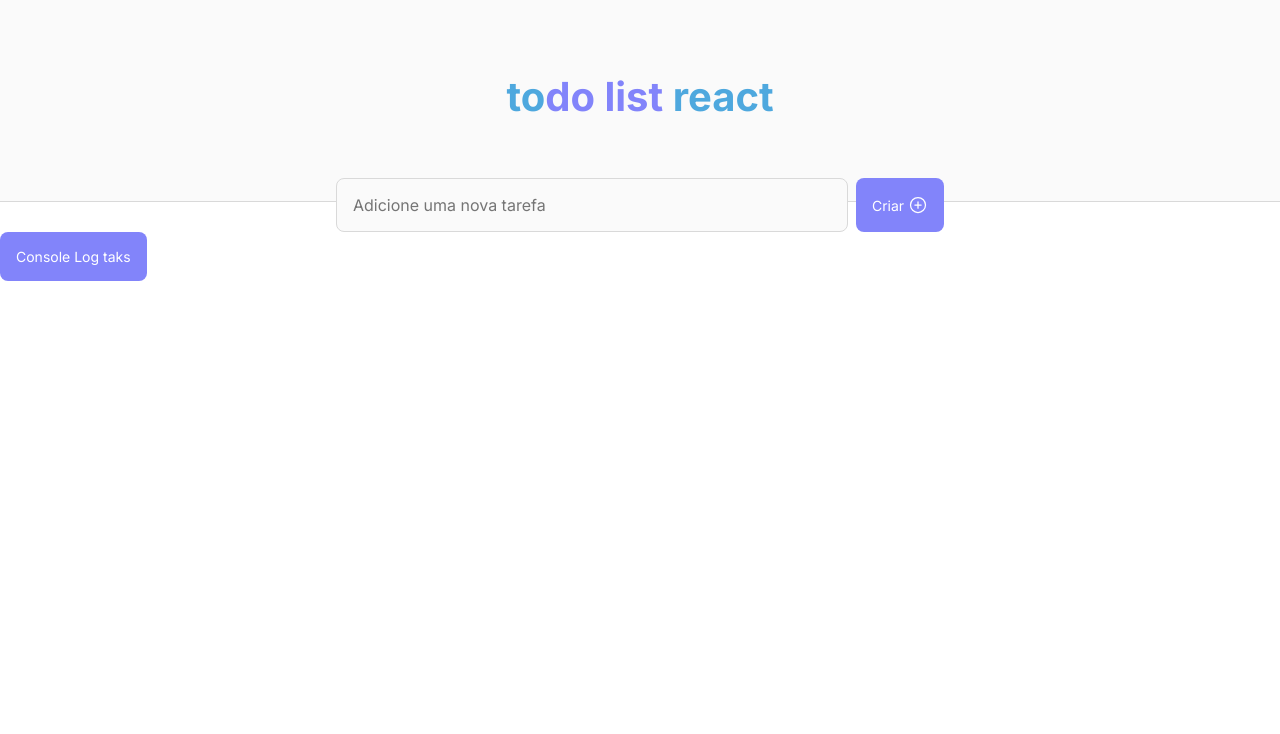
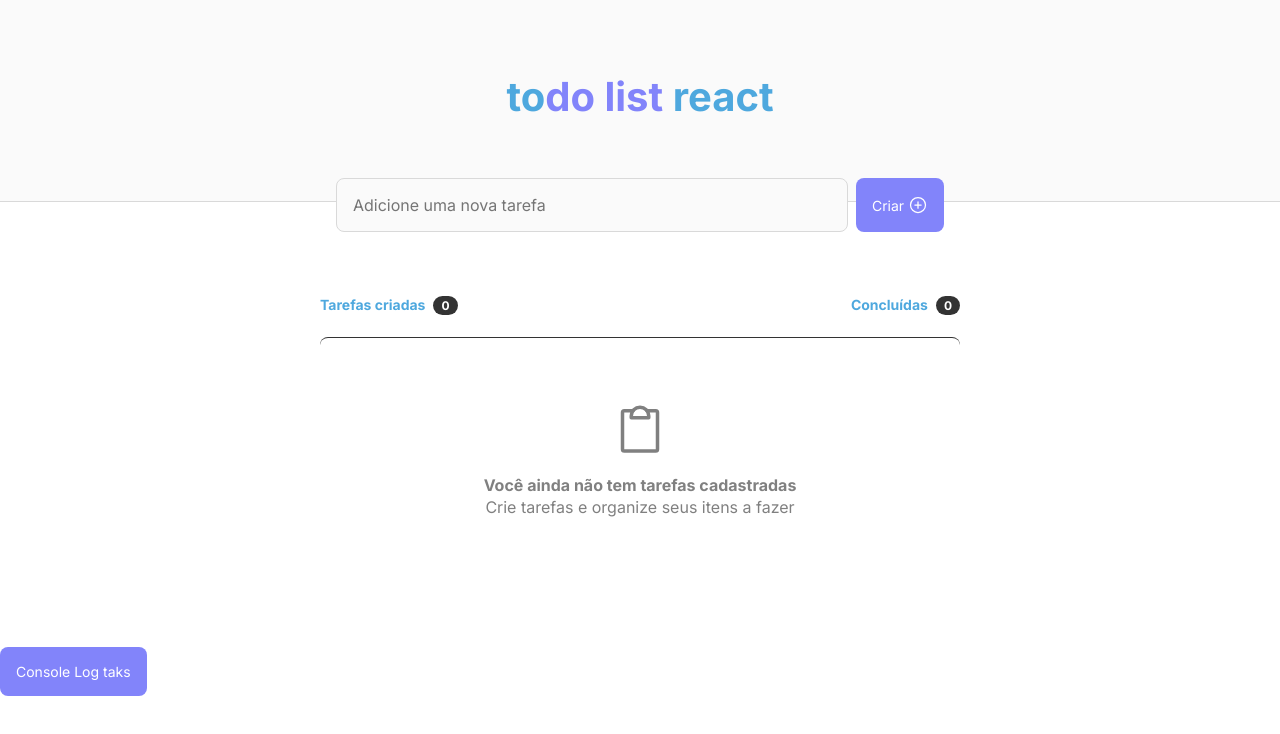
Before and after one commit to mayaraviana/todoist, a React (Vite) app: page / in a window 1280 px wide. Shown: the top 734 px of the page. Built offline with nearby package versions, Linux system fonts and the light colour scheme.

Commit message:
task lis and empty state

```diff
--- a/src/App.tsx
+++ b/src/App.tsx
@@ -4,6 +4,7 @@ import { Header } from "./components/Header";
 import { SearchBar } from "./components/SearchBar";
 
 import "./global.css";
+import { TaksList } from "./components/TasksList";
 
 function App() {
   function consoleLogTaks() {
@@ -19,6 +20,7 @@ function App() {
     <div>
       <Header />
       <SearchBar />
+      <TaksList />
       <button onClick={consoleLogTaks}>Console Log taks</button>
     </div>
   );
--- /dev/null
+++ b/src/components/TasksList.module.css
@@ -0,0 +1,36 @@
+.taskslist {
+  width: 50%;
+  margin: 4rem auto;
+}
+.listheader {
+  color: var(--blue-300);
+  font-size: 0.875rem;
+  font-weight: 700;
+  display: flex;
+  justify-content: space-between;
+}
+
+.taskcount {
+  color: var(--white);
+  background-color: var(--gray-400);
+  border-radius: 16px;
+  padding: 0.125rem 0.5rem;
+  font-size: 0.75rem;
+  margin-left: 0.5rem;
+}
+
+.tasksIsEmpty {
+  border-top: 1px solid var(--gray-400);
+  border-radius: 8px;
+  display: flex;
+  flex-direction: column;
+  align-items: center;
+  padding: 4rem 0;
+  margin-top: 1.5rem;
+  color: var(--gray-300);
+  line-height: 1.4rem;
+}
+.tasksEmptyFirstParagraph {
+  font-weight: 700;
+  margin-top: 1rem;
+}
--- /dev/null
+++ b/src/components/TasksList.tsx
@@ -0,0 +1,24 @@
+import styles from "./TasksList.module.css";
+import { Clipboard } from "phosphor-react";
+
+export function TaksList() {
+  return (
+    <div className={styles.taskslist}>
+      <div className={styles.listheader}>
+        <p>
+          Tarefas criadas<span className={styles.taskcount}>0</span>
+        </p>
+        <p>
+          Concluídas<span className={styles.taskcount}>0</span>
+        </p>
+      </div>
+      <div className={styles.tasksIsEmpty}>
+        <Clipboard size={56} />
+        <p className={styles.tasksEmptyFirstParagraph}>
+          Você ainda não tem tarefas cadastradas
+        </p>
+        <p>Crie tarefas e organize seus itens a fazer</p>
+      </div>
+    </div>
+  );
+}
```
